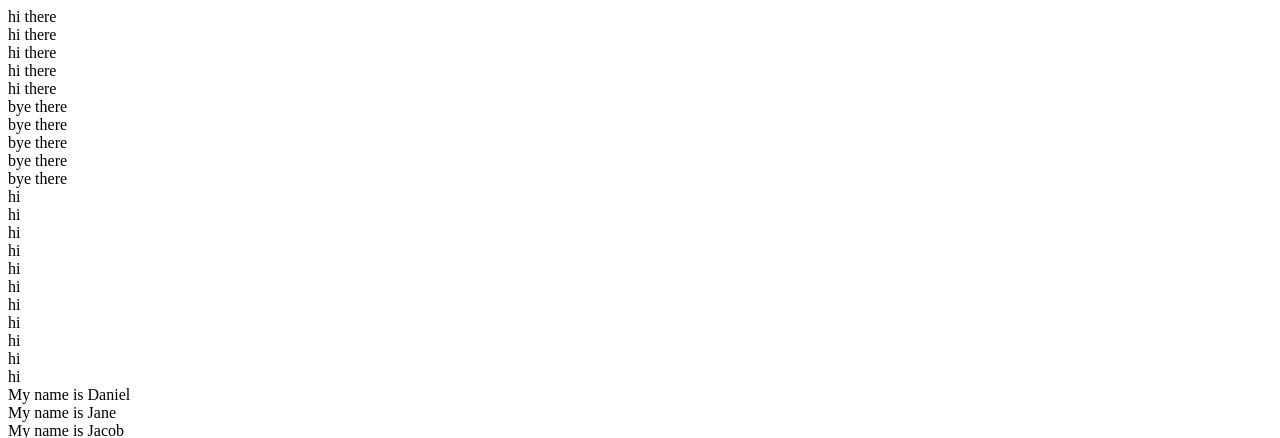
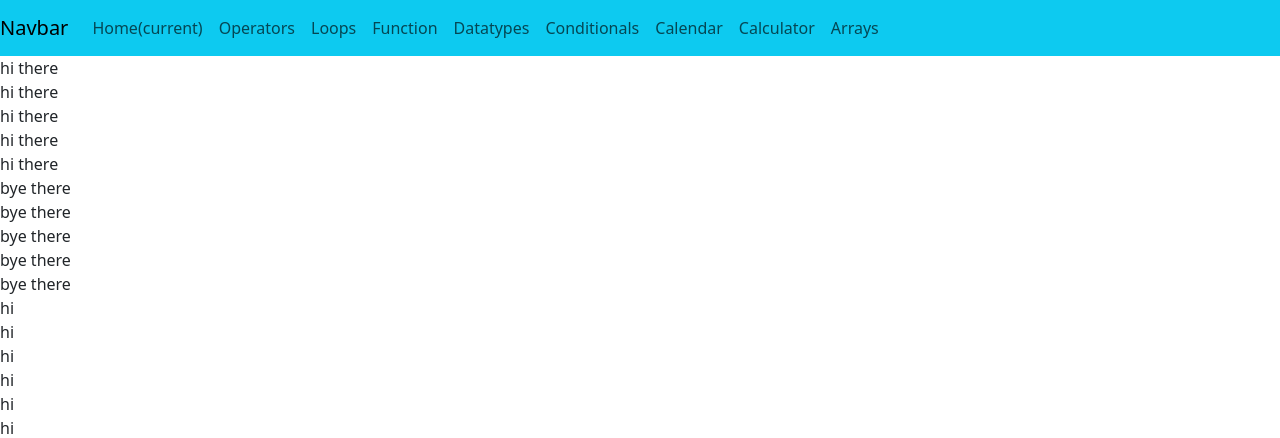
Before and after one commit to EldridgeDaviss/Practice-code, a PHP site: page /loops.php in a window 1280 px wide. Shown: the top 438 px of the page. Run offline with PHP 8.4, Linux system fonts and the light colour scheme.

Commit message:
Step 9
Step 9

```diff
--- /dev/null
+++ b/includes/header.php
@@ -0,0 +1,51 @@
+<!DOCTYPE html>
+<html lang="en">
+<head>
+    <meta charset="UTF-8">
+    <meta name="viewport" content="width=device-width, initial-scale=1.0">
+    <link href="https://cdn.jsdelivr.net/npm/bootstrap@5.3.3/dist/css/bootstrap.min.css" rel="stylesheet" integrity="sha384-QWTKZyjpPEjISv5WaRU9OFeRpok6YctnYmDr5pNlyT2bRjXh0JMhjY6hW+ALEwIH" crossorigin="anonymous">
+    <script src="https://cdn.jsdelivr.net/npm/bootstrap@5.3.3/dist/js/bootstrap.bundle.min.js" integrity="sha384-YvpcrYf0tY3lHB60NNkmXc5s9fDVZLESaAA55NDzOxhy9GkcIdslK1eN7N6jIeHz" crossorigin="anonymous"></script>
+    <link rel="stylesheet" href="style.css">
+    <title>Document</title>
+</head>
+<body>
+
+<nav class="navbar navbar-expand-lg navbar-light bg-info">
+  <a class="navbar-brand" href="#">Navbar</a>
+  <button class="navbar-toggler" type="button" data-toggle="collapse" data-target="#navbarNav" aria-controls="navbarNav" aria-expanded="false" aria-label="Toggle navigation">
+    <span class="navbar-toggler-icon"></span>
+  </button>
+  <div class="collapse navbar-collapse" id="navbarNav">
+    <ul class="navbar-nav">
+      <li class="nav-item active">
+        <a class="nav-link" href="index.php">Home<span class="sr-only">(current)</span></a>
+      </li>
+      <li class="nav-item">
+        <a class="nav-link" href="operators.php">Operators</a>
+      </li>
+      <li class="nav-item">
+        <a class="nav-link" href="loops.php">Loops</a>
+      </li>
+      <li class="nav-item">
+        <a class="nav-link" href="function.php">Function</a>
+      </li>
+      <li class="nav-item">
+        <a class="nav-link" href="datatypes.php">Datatypes</a>
+      </li>
+      <li class="nav-item">
+        <a class="nav-link" href="conditionals.php">Conditionals</a>
+      </li>
+      <li class="nav-item">
+        <a class="nav-link" href="calendar.php">Calendar</a>
+      </li>
+      <li class="nav-item">
+        <a class="nav-link" href="calculator.php">Calculator</a>
+      </li>
+      <li class="nav-item">
+        <a class="nav-link" href="arrays.php">Arrays</a>
+      </li>
+    </ul>
+  </div>
+</nav>
+</body>
+</html>
--- a/loops.php
+++ b/loops.php
@@ -3,10 +3,19 @@
 <head>
     <meta charset="UTF-8">
     <meta name="viewport" content="width=device-width, initial-scale=1.0">
-    <title>Document</title>
+    <link href="https://cdn.jsdelivr.net/npm/bootstrap@5.3.3/dist/css/bootstrap.min.css" rel="stylesheet" integrity="sha384-QWTKZyjpPEjISv5WaRU9OFeRpok6YctnYmDr5pNlyT2bRjXh0JMhjY6hW+ALEwIH" crossorigin="anonymous">
+    <script src="https://cdn.jsdelivr.net/npm/bootstrap@5.3.3/dist/js/bootstrap.bundle.min.js" integrity="sha384-YvpcrYf0tY3lHB60NNkmXc5s9fDVZLESaAA55NDzOxhy9GkcIdslK1eN7N6jIeHz" crossorigin="anonymous"></script>
+    <link rel="stylesheet" href="style.css">
+
+
+    <title>Loops</title>
 </head>
 <body>
     <?php
+
+
+include 'includes/header.php';
+
     //Loop
 
     //While loop 17
--- /dev/null
+++ b/style.css
@@ -0,0 +1 @@
+/*General Css*/
```
Also changed, not shown: arrays.php (+7 -1 lines), calculator.php (+13 -1 lines), calendar.php (+8 -1 lines), conditionals.php (+8 -1 lines), datatypes.php (+8 -1 lines), function.php (+8 -2 lines), index.php (+10 -1 lines), operators.php (+8 -1 lines).
